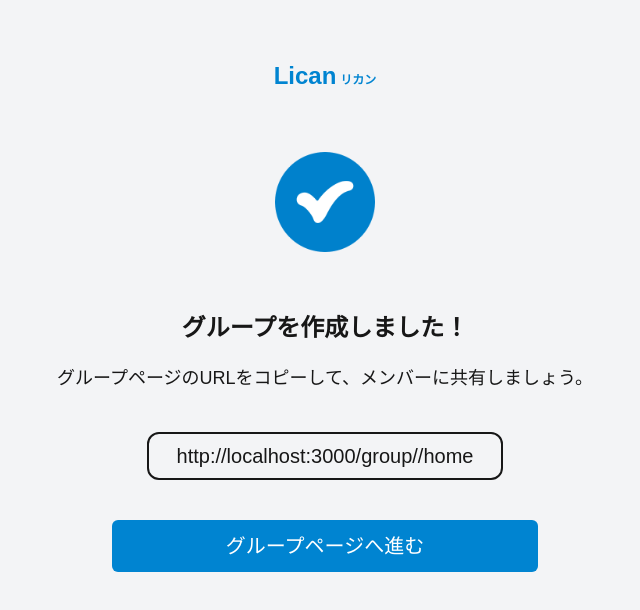
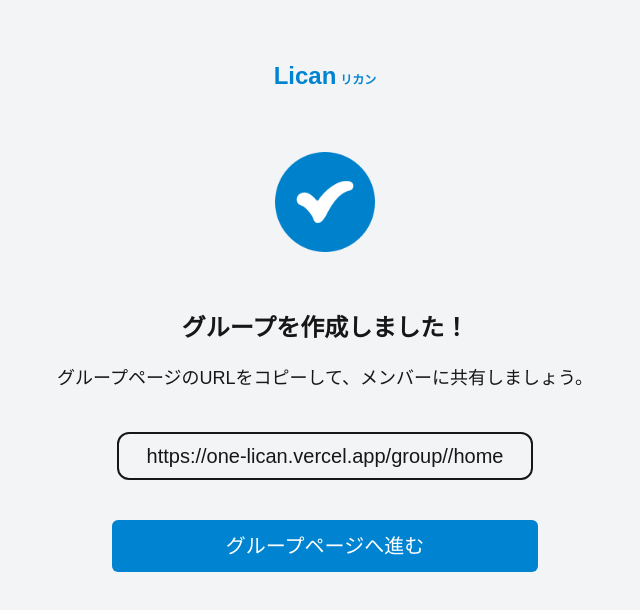
Before and after one commit to whoisyuma/one-lican, a Next.js app: page /group/1 in a window 1280 px wide. Shown: the top 610 px of the page, without its empty margins (315-955 px from the left). Built offline with nearby package versions, Linux system fonts and the light colour scheme; no server answers; the database is empty.

Commit message:
fix: URL

```diff
--- a/app/group/[id]/page.tsx
+++ b/app/group/[id]/page.tsx
@@ -28,7 +28,7 @@ export default async function GroupPage({ params }: PageProps) {
                 </div>
 
                 <div className="mb-10 flex justify-center">
-                    <h1 className="text-xl border-2 rounded-xl px-7 py-2">http://localhost:3000/group/{group?.id}/home</h1>
+                    <h1 className="text-xl border-2 rounded-xl px-7 py-2">https://one-lican.vercel.app/group/{group?.id}/home</h1>
                 </div>
 
                 <div className="flex justify-center">
```
